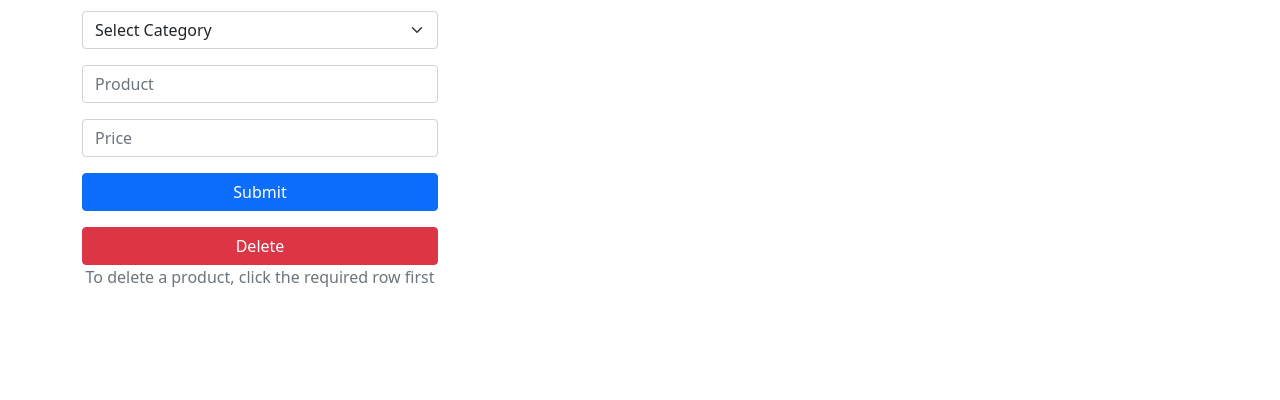
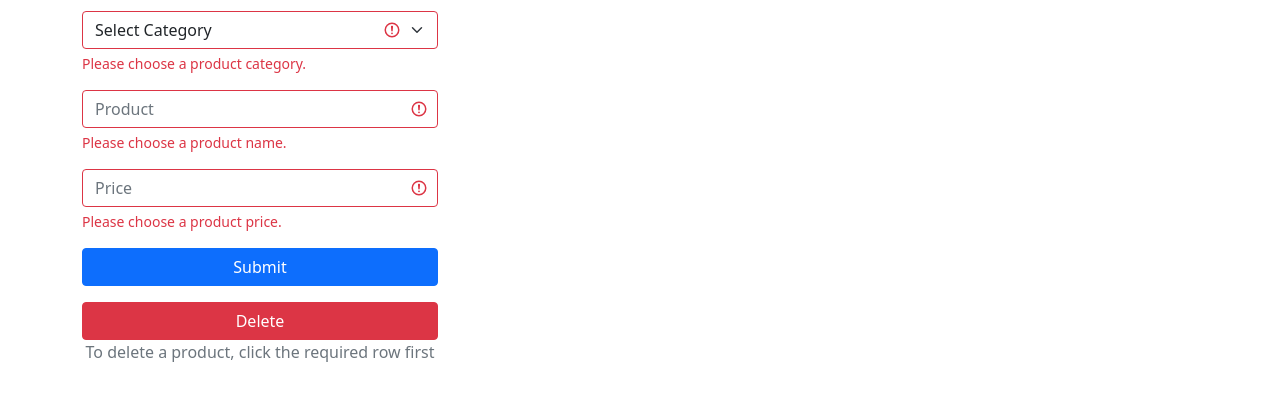
Before and after one commit to danrleimartins/ssp-ca3, a website: page views/index.html in a window 1280 px wide. Shown: the part 378-778 px from the top of the page. Drawn offline with nearby package versions, Linux system fonts and the light colour scheme; no server answers.

Commit message:
bootstrap input validation added

```diff
--- a/views/index.html
+++ b/views/index.html
@@ -12,7 +12,7 @@
     <!-- Core theme CSS (includes Bootstrap)-->
     <link href="css/styles.css" rel="stylesheet" />
     <!-- CSS -->
-    <link  href="css/SkyBlue.css" rel="stylesheet" />
+    <link href="css/SkyBlue.css" rel="stylesheet" />
     <!-- jQuery CDN-->
     <script src="https://code.jquery.com/jquery-3.6.0.min.js"
         integrity="sha256-/xUj+3OJU5yExlq6GSYGSHk7tPXikynS7ogEvDej/m4=" crossorigin="anonymous"></script>
@@ -46,25 +46,39 @@
                 <p class="lead">Check our complete portfolio of tech-smart products for your home</p>
                 <hr>
             </div>
-            <!-- Display Table-->
+            <!-- Table-->
             <div id="results" class="col-lg-8 mb-5 order-2">
             </div>
 
-            <!-- Display Form-->
+            <!-- Form with Bootstrap Validation-->
             <div id="menu" class="col-lg-4 mb-5 order-1">
                 <p class="display-6">Add/Remove Product</p>
-                <form enctype="application/json" action="/post/json" method="post">
+                <form class="was-validated" enctype="application/json" action="/post/json" method="post">
                     <div class="form-group">
-                        <select class="form-control form-select" name="sec_n">
-                            <option selected>Select Category</option>
+                        <select class="form-control form-select" name="sec_n" required>
+                            <option selected value="">Select Category</option>
                             <option value="0">Lighting</option>
                             <option value="1">Cameras</option>
                             <option value="2">Doorbells</option>
                             <option value="3">Speakers</option>
                             <option value="4">Heating</option>
                         </select>
-                        <input class="form-control mt-3" type="text" name="item" placeholder="Product">
-                        <input class="form-control mt-3" type="text" name="price" placeholder="Price">
+                        <div class="invalid-feedback">Please choose a product category.</div>
+
+                        <!-- <label for="product" class="form-label"></label> -->
+                        <input class="form-control mt-3" type="text" name="item" id="product" placeholder="Product"
+                            required>
+                        <div class="invalid-feedback">Please choose a product name.</div>
+                        <!-- <div class="valid-feedback">Valid.</div> -->
+
+                        <!-- <label for="validationServerPrice" class="form-label"></label> -->
+                        <input class="form-control mt-3" type="text" id="validationServerPrice" name="price"
+                            placeholder="Price" required>
+                        <div id="validationServerUsernameFeedback" class="invalid-feedback">
+                            Please choose a product price.
+                        </div>
+
+
                         <div class="d-grid gap-2"><button type="submit"
                                 class="btn btn-primary btn-block mt-3">Submit</button></div>
                     </div>
```
Also changed, not shown: index.js (+16 -10 lines).
